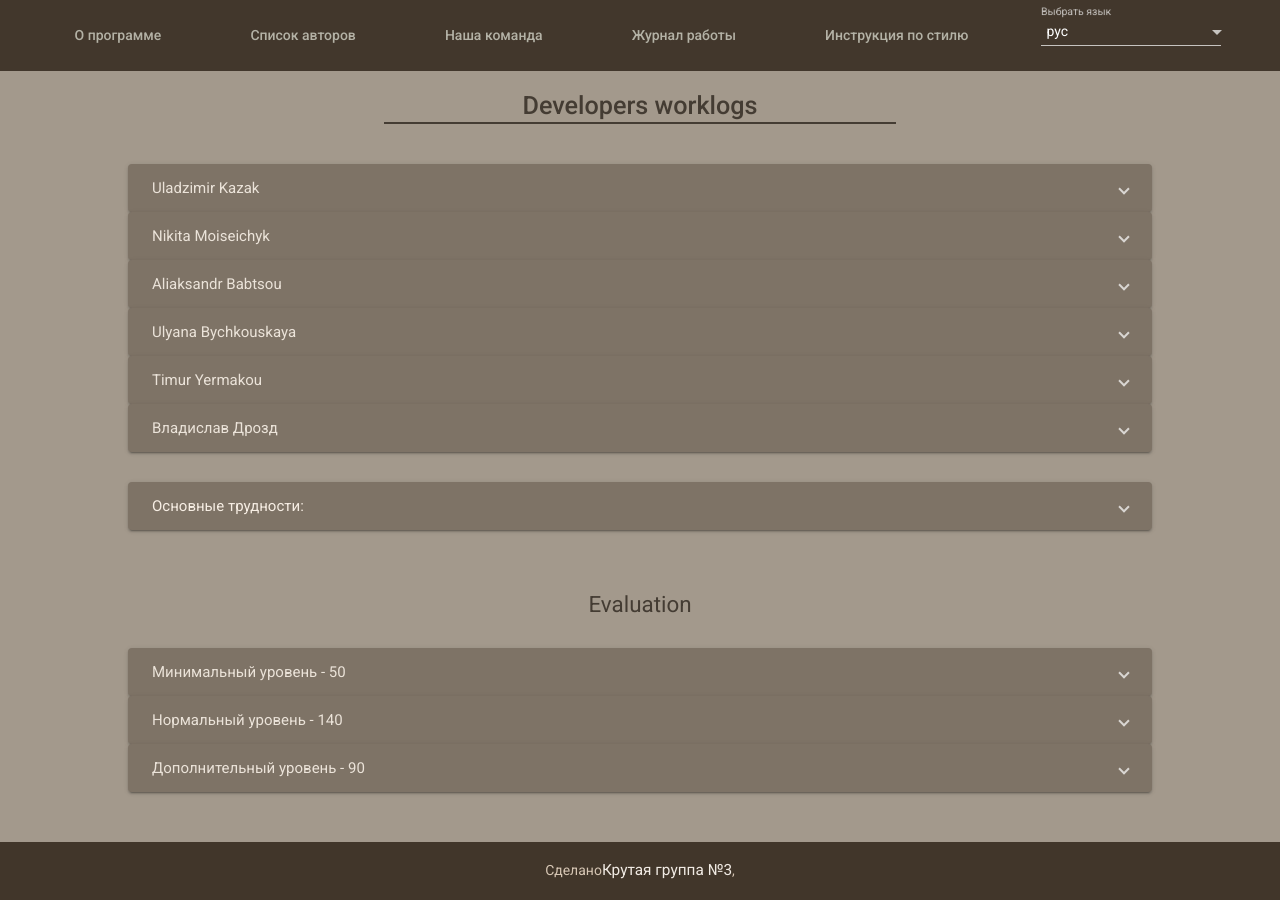
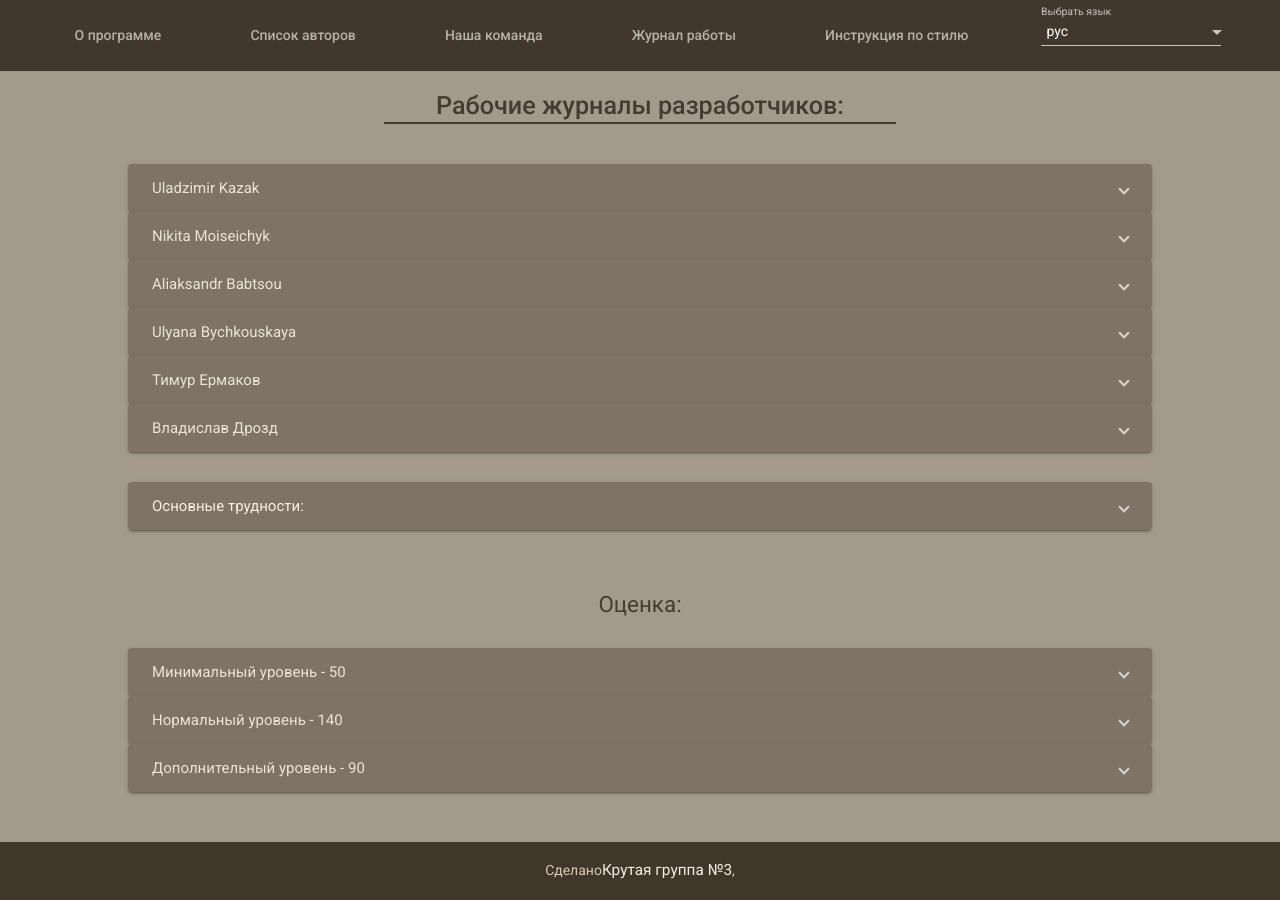
Before and after one commit to Cultural-portal/cultural-portal, an Angular app in the folder cultural-portal/: page /worklog in a window 1280 px wide. Built offline with nearby package versions, Linux system fonts and the light colour scheme.

Commit message:
feat: add translation and correct data

```diff
--- a/cultural-portal/src/app/team/components/evaluation-list/evaluation-list.component.html
+++ b/cultural-portal/src/app/team/components/evaluation-list/evaluation-list.component.html
@@ -1,2 +1,2 @@
-<h3 class="evaluation-headline">Evaluation</h3>
+<h3 class="evaluation-headline">{{title}}</h3>
 <app-evaluation-scope *ngFor="let scope of evaluation" [scope]="scope"></app-evaluation-scope>
--- a/cultural-portal/src/app/team/components/worklogs-list/worklogs-list.component.html
+++ b/cultural-portal/src/app/team/components/worklogs-list/worklogs-list.component.html
@@ -1,2 +1,2 @@
-<h2 class="worklogs-headline">Developers worklogs</h2>
+<h2 class="worklogs-headline">{{title}}</h2>
 <app-worklog *ngFor="let worklog of worklogs" [worklog]="worklog" ></app-worklog>
--- a/cultural-portal/src/assets/data/worklog.json
+++ b/cultural-portal/src/assets/data/worklog.json
@@ -428,7 +428,7 @@
         ]
       },
       {
-        "name": "Timur Yermakou",
+        "name": "Тимур Ермаков",
         "activityList": [
           {
             "hours": "5",
@@ -723,7 +723,7 @@
         ]
       },
       {
-        "name": "Timur Yermakou",
+        "name": "Цімур Ермакоў",
         "activityList": [
           {
             "hours": "5",
```
